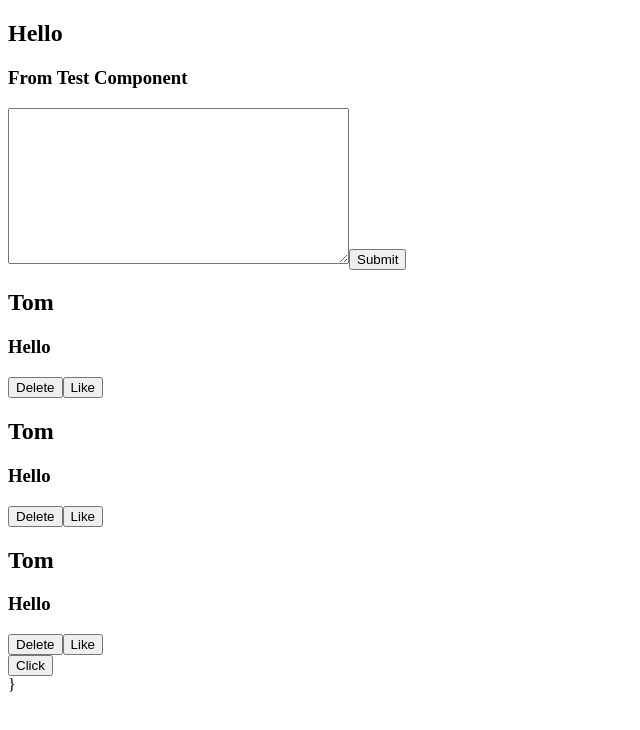
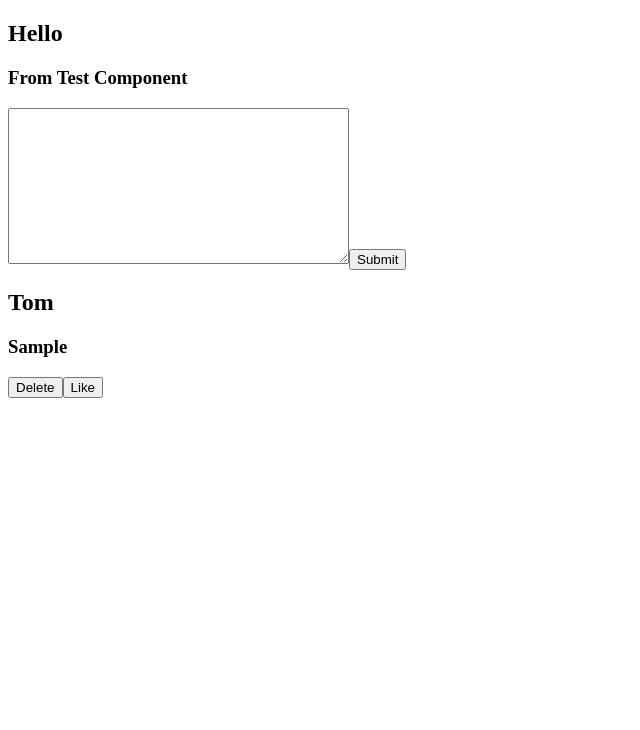
Before and after one commit to tbriggs1/learning-react, a React (Create React App) app: page / in a window 1280 px wide. Both pictures are taken after typing "Sample" into the empty fields and a click on the button "Submit". Shown: the top 730 px of the page, without its empty margins (0-640 px from the left). Built offline with nearby package versions, Linux system fonts and the light colour scheme.

Commit message:
delete button working

```diff
--- a/src/App.js
+++ b/src/App.js
@@ -6,15 +6,16 @@
 function App() {
 
   const [name, setName] = useState('Tom');
-
+  const [textInput, setTextInput] = useState('');
+  const [tweets, setTweets] = useState([]);
 
   const message = "Hello";
 
   return (
    <div>
      <TestComponent />
-     <CreateTweet />
-     <TweetList setName={setName} name={name} message={message}/>}
+     <CreateTweet textInput={textInput} setTextInput={setTextInput} tweets={tweets} setTweets={setTweets} />
+     <TweetList setName={setName} name={name} message={tweets} setTweets={setTweets}/>
    </div>
   );
 }
--- a/src/components/CreateTweet.js
+++ b/src/components/CreateTweet.js
@@ -1,9 +1,8 @@
 import React, {useState} from 'react';
 
-const CreateTweet = (props) => {
+const CreateTweet = ({tweets, setTweets, textInput, setTextInput}) => {
     //state
-    const [textInput, setTextInput] = useState('');
-    const [tweets, setTweets] = useState([]);
+
 
     const userInputHandler = (e) => {
         //e.target.value gets the current text that you are typing
--- a/src/components/Tweet.js
+++ b/src/components/Tweet.js
@@ -1,12 +1,17 @@
 import React from 'react';
 
-const Tweet = ({ name, message }) => {
+const Tweet = ({ name, message, setTweets, tweets }) => {
     const tweetDate = "22/02/2021";
+
+    const deleteTweet = () => {
+        setTweets(tweets.filter((t) => t !== message));
+    }
+
     return(
         <div>
             <h2 className="tweet">{name}</h2>
             <h3>{message}</h3>
-            <button>Delete</button>
+            <button onClick={deleteTweet}>Delete</button>
             <button>Like</button>
         </div>
 
--- a/src/components/TweetList.js
+++ b/src/components/TweetList.js
@@ -2,14 +2,14 @@
 import Tweet from './Tweet';
 
 
-const TweetList = ({ name, message, setName}) => {
+const TweetList = ({ name, message, setName, setTweets}) => {
     const tweetDate = "22/02/2021";
+
+
     return(
         <div className="Tweet-list">
-            <Tweet name={name} message={message}/>
-            <Tweet name={name} message={message}/>
-            <Tweet name={name} message={message}/>
-            <button onClick={() => setName('Fred')}>Click</button>
+            {message.map(mess =>
+                 <Tweet setTweets={setTweets} name={name} message={mess} tweets={message}/>)}
         </div>
 
     );
```
